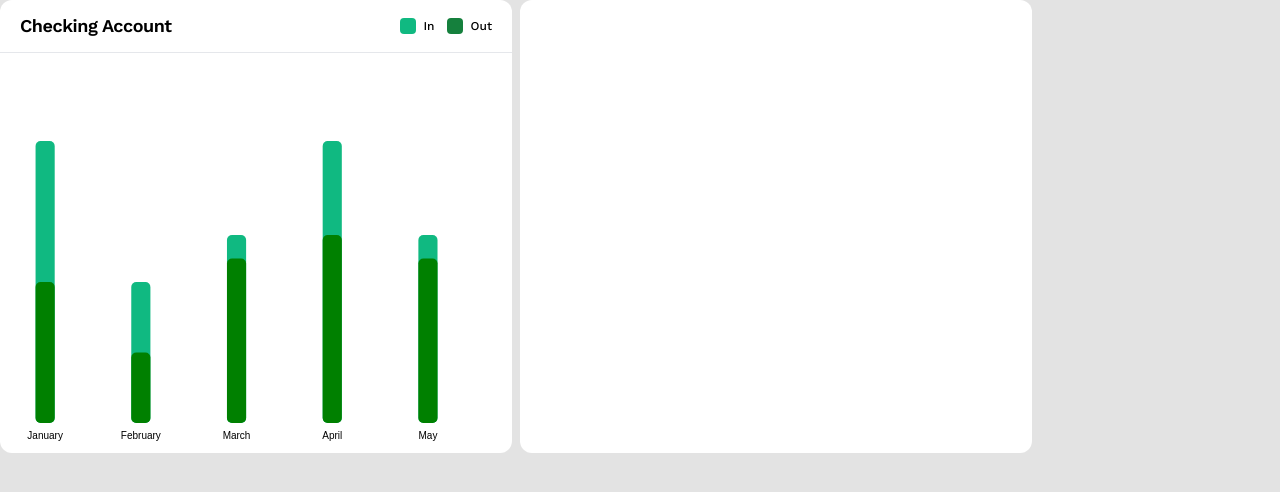
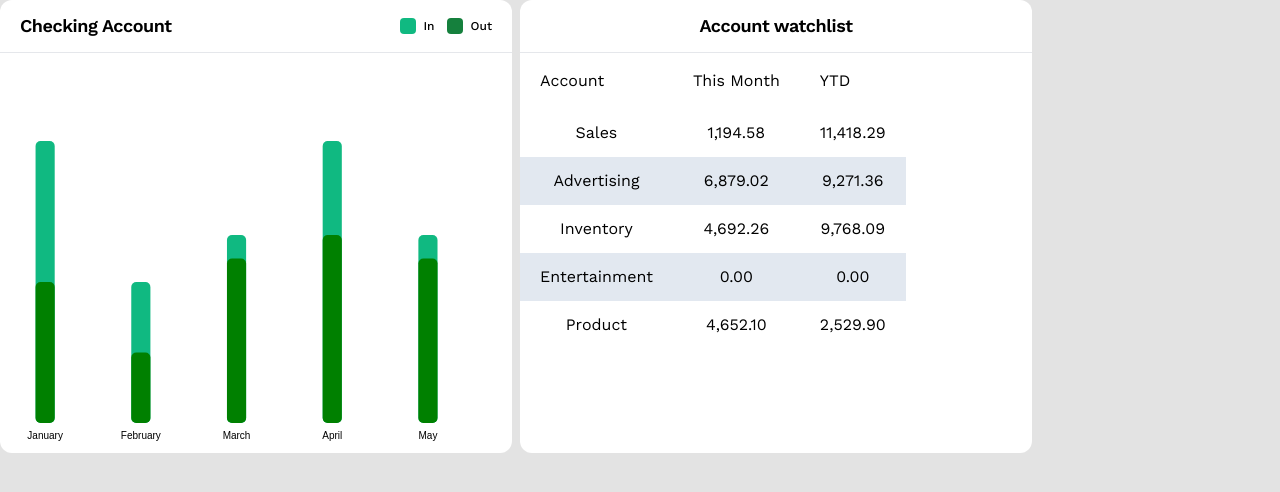
Before and after one commit to rohitbharti279/assiduus-assignment, a React (Create React App) app: page / in a window 1280 px wide. Shown: the top 492 px of the page. Built offline with nearby package versions, Linux system fonts and the light colour scheme.

Commit message:
Account Washlist

```diff
--- a/src/Components/AccountWatchlist.js
+++ b/src/Components/AccountWatchlist.js
@@ -11,7 +11,27 @@ const AccountWatchlist = () => {
 
     return (
         <div className='bg-white lg:w-[40%] rounded-xl overflow-scroll'>
+            <p className='tracking-tight font-semibold text-lg p-3 px-5'>Account watchlist</p>
+            <hr></hr>
+            <table>
+                <thead>
+                    <tr className="text-left">
+                        <th className="font-normal px-5 p-4">Account</th>
+                        <th className="font-normal px-5">This Month</th>
+                        <th className="font-normal px-5">YTD</th>
+                    </tr>
+                </thead>
 
+                <tbody>
+                    {tableData.map((item, index) => (
+                        <tr key={index} className="odd:bg-white even:bg-slate-200 ">
+                            <td className="px-5 p-3">{item.category}</td>
+                            <td className="px-5">{item.thisMonth}</td>
+                            <td className="px-5">{item.YTD}</td>
+                        </tr>
+                    ))}
+                </tbody>
+            </table>
         </div>
     );
 };
```
